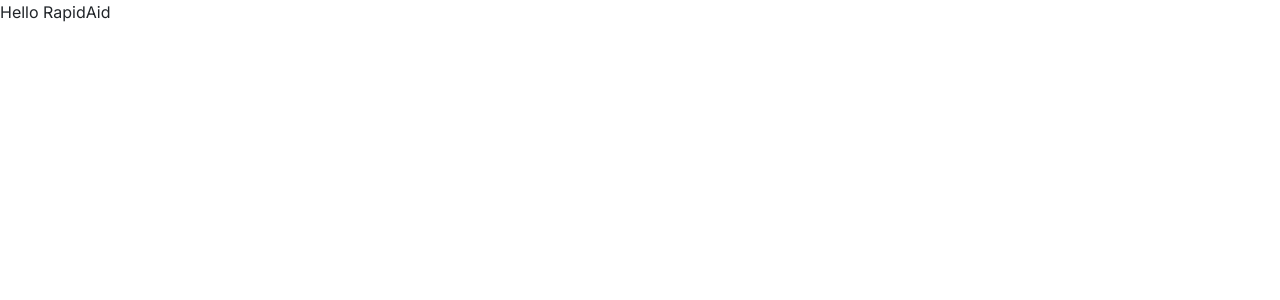
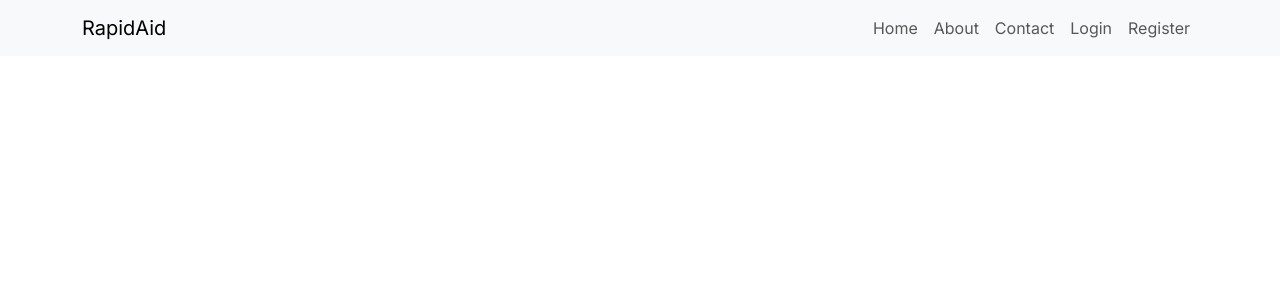
Before and after one commit to DK8851/Prog8750Group9CapstoneWebDevS24, a Next.js app: page / in a window 1280 px wide. Shown: the top 300 px of the page. Built offline with nearby package versions, Linux system fonts and the light colour scheme.

Commit message:
header component created

```diff
--- a/src/app/page.js
+++ b/src/app/page.js
@@ -1,7 +1,12 @@
-export default function Home() {
+import Header from "@/components/Header";
+
+export default function HomePage() {
+
+  const currUser = null;
+  const priceLink = '/pricing';
   return (
-    <main>
-      Hello RapidAid
-    </main>
+    <div>
+      <Header currUser={currUser} priceLink={priceLink} />
+    </div>
   );
 }
--- /dev/null
+++ b/src/components/Header/index.js
@@ -0,0 +1,45 @@
+'use client'
+
+import { useState, useEffect } from 'react'
+import Link from 'next/link'
+
+import Container from 'react-bootstrap/Container';
+import Nav from 'react-bootstrap/Nav';
+import Navbar from 'react-bootstrap/Navbar';
+import NavDropdown from 'react-bootstrap/NavDropdown';
+
+
+const Header = ({ currUser, priceLink, logoutCurrUser }) => {
+    const [top, setTop] = useState(true);
+
+    useEffect(() => {
+        const handleScroll = () => {
+            setTop(window.scrollY < 10);
+        };
+
+        window.addEventListener('scroll', handleScroll);
+        return () => window.removeEventListener('scroll', handleScroll);
+    }, []);
+
+    return (
+        <Navbar expand="lg" className="bg-body-tertiary">
+            <Container>
+                <Navbar.Brand as={Link} href="/">
+                    RapidAid
+                </Navbar.Brand>
+                <Navbar.Toggle aria-controls="basic-navbar-nav" />
+                <Navbar.Collapse id="basic-navbar-nav">
+                    <Nav className="ms-auto">
+                        <Nav.Link as={Link} href="#home">Home</Nav.Link>
+                        <Nav.Link as={Link} href="#about">About</Nav.Link>
+                        <Nav.Link as={Link} href="#contact">Contact</Nav.Link>
+                        <Nav.Link as={Link} href="#login">Login</Nav.Link>
+                        <Nav.Link as={Link} href="#register">Register</Nav.Link>
+                    </Nav>
+                </Navbar.Collapse>
+            </Container>
+        </Navbar>
+    )
+}
+
+export default Header;
```
